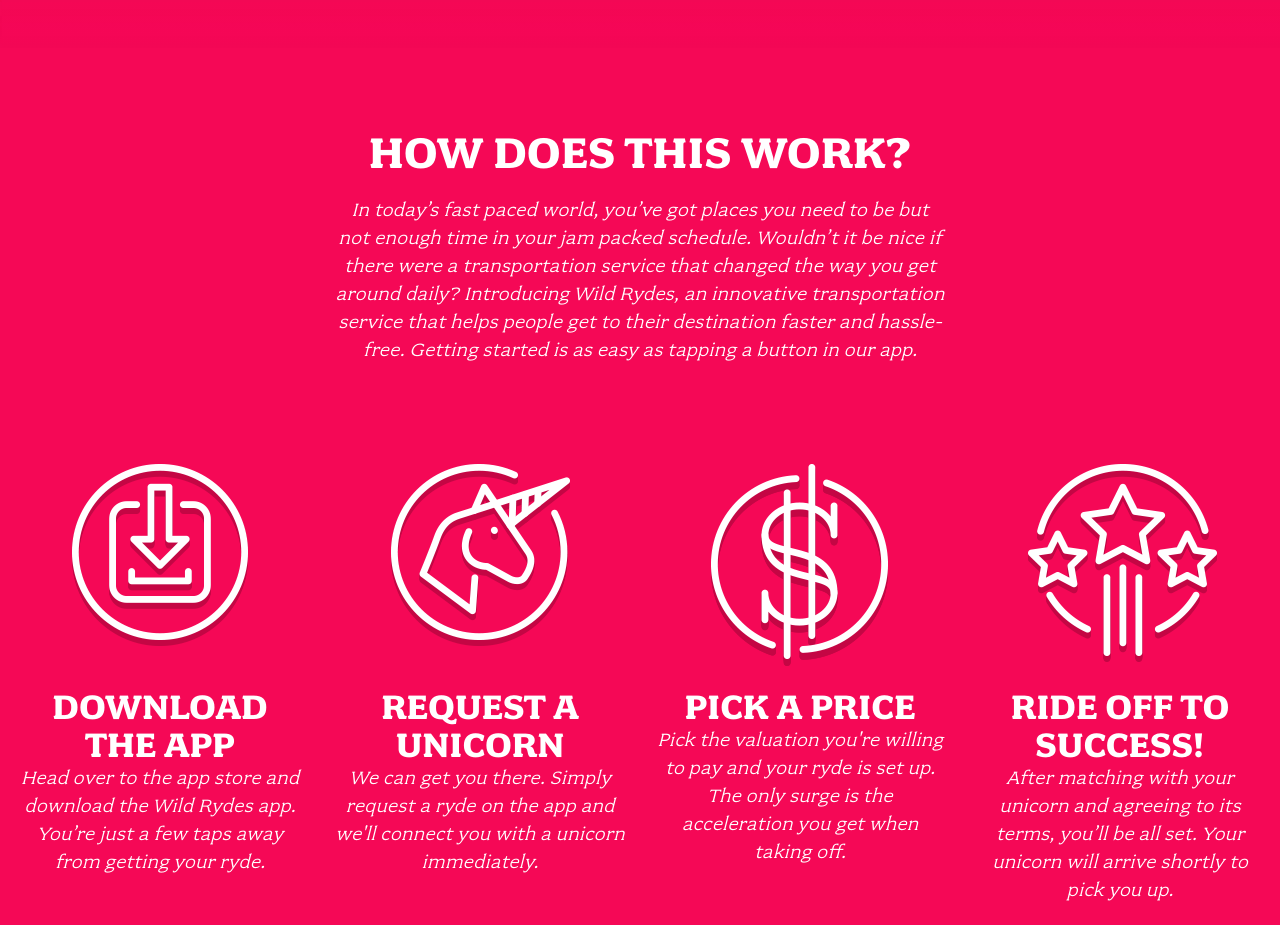
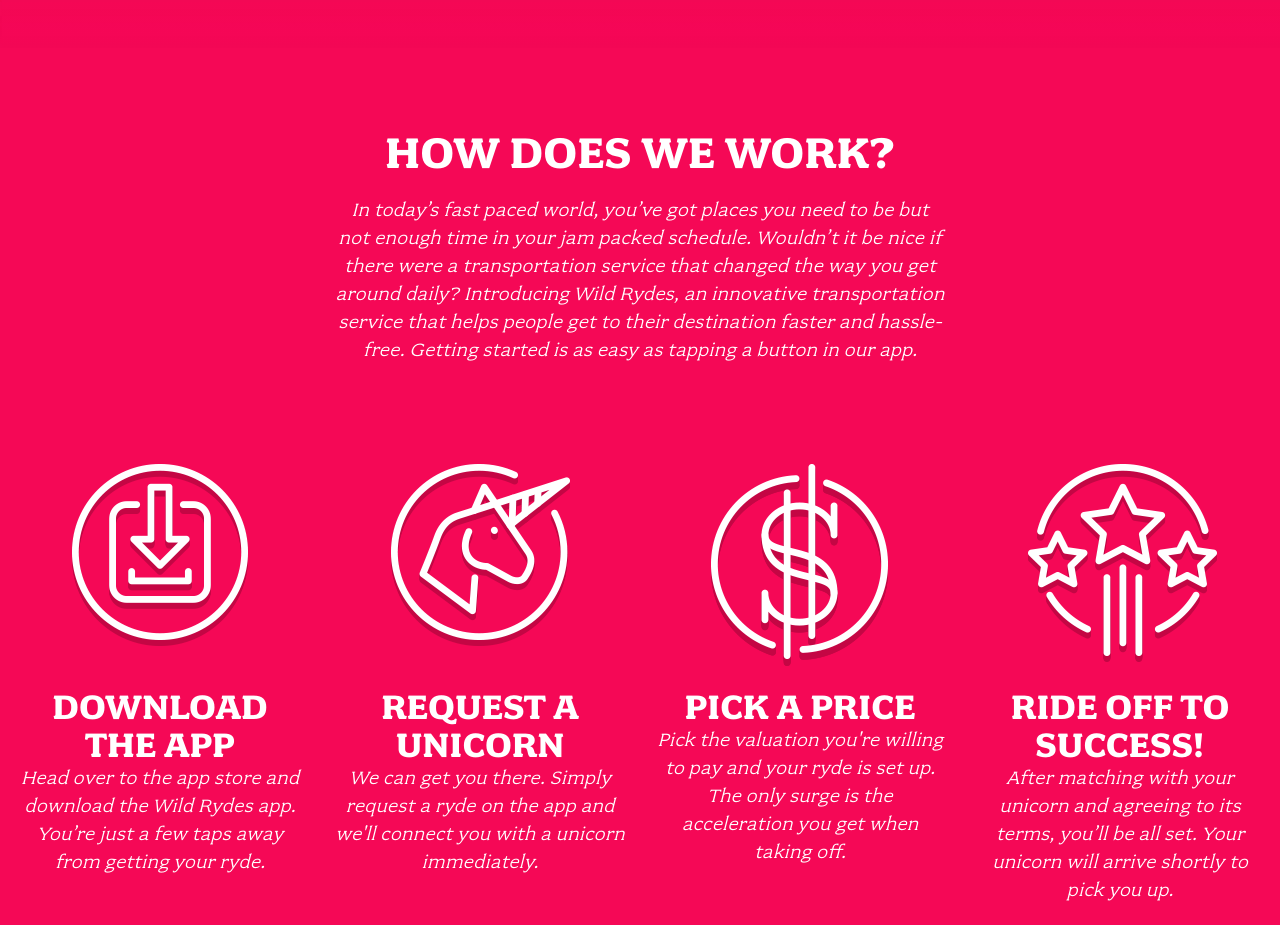
Before and after one commit to Git02032000/wildrydes-site, a plain HTML site: page index.html in a window 1280 px wide. Shown: the part 900-1825 px from the top of the page. Drawn offline with Linux system fonts and the light colour scheme.

Commit message:
Update index.html

```diff
--- a/index.html
+++ b/index.html
@@ -30,7 +30,7 @@
 
   <section class="home-about">
     <div class="row column large-9 xlarge-6 xxlarge-4">
-      <h2 class="section-title">How Does This Work?</h2>
+      <h2 class="section-title">How Does we Work?</h2>
       <p class="content">
         In today’s fast paced world, you’ve got places you need to be but not enough time in your jam packed schedule. Wouldn’t it be nice if there were a transportation service that changed the way you get around daily? Introducing Wild Rydes, an innovative transportation service that helps people get to their destination faster and hassle-free. Getting started is as easy as tapping a button in our app.
       </p>
```
